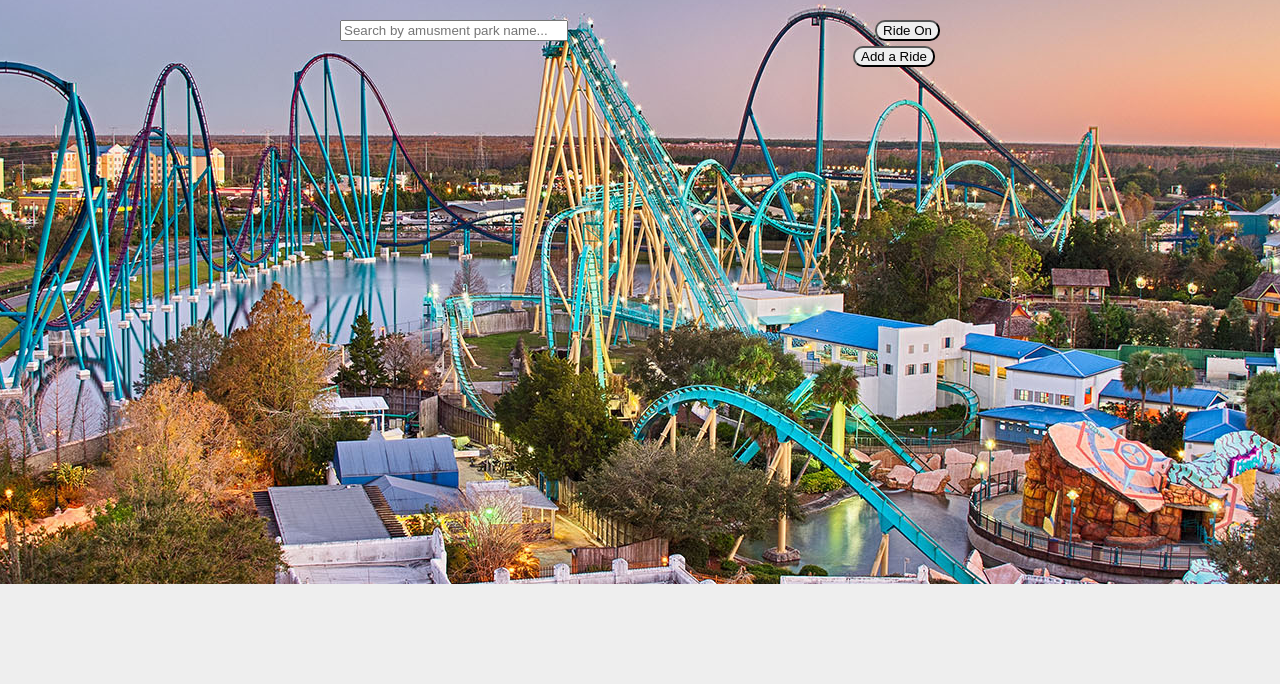
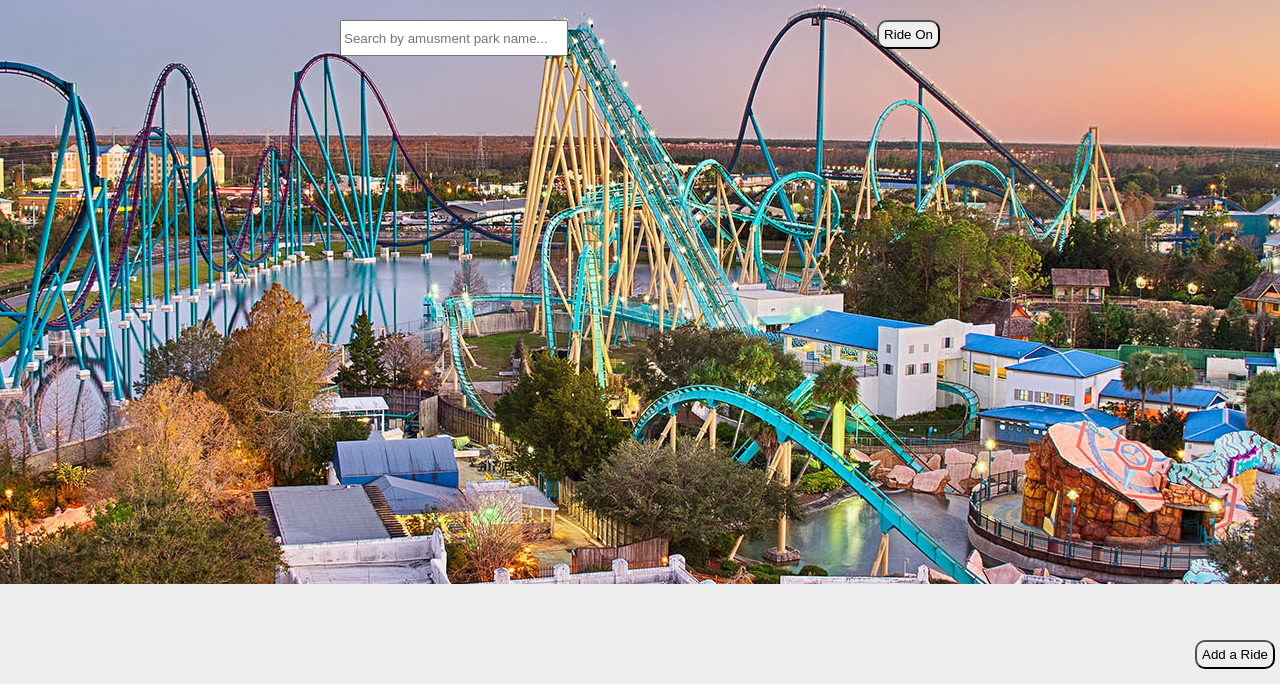
Before and after one commit to DarcyDeAngeloWoolsey/amusement_park_app, a website: page public/index.html in a window 1280 px wide. Shown: the part 116-800 px from the top of the page. Drawn offline with nearby package versions, Linux system fonts and the light colour scheme; no server answers.

Commit message:
edit css

```diff
--- a/public/index.html
+++ b/public/index.html
@@ -24,7 +24,9 @@
 
 
     </main>
-    <button class="button buttonNew floatRight" type="button">Add a Ride</button>
+    <div>
+        <button class="button buttonNew" type="button">Add a Ride</button>
+    </div>
 
     <div class="modalFade modalAdd">
         <div class="modalBody marginAuto">
--- a/public/main.css
+++ b/public/main.css
@@ -88,14 +88,27 @@ button {
     background-color: #eeeeee;
     border-radius: 10px;
     margin: 5px;
+    padding: 5px;
 }
 
 .buttonDiv {
     background-color: rgba(140, 148, 187, 1);
 }
 
+.buttonNew {
+    position: fixed;
+    bottom: 10px;
+    right: 0px;
+}
+
+.btnEdit,
+.btnDelete {
+    width: 75px;
+}
+
 input {
     width: 220px;
+    height: 30px;
 }
 
 main,
```
